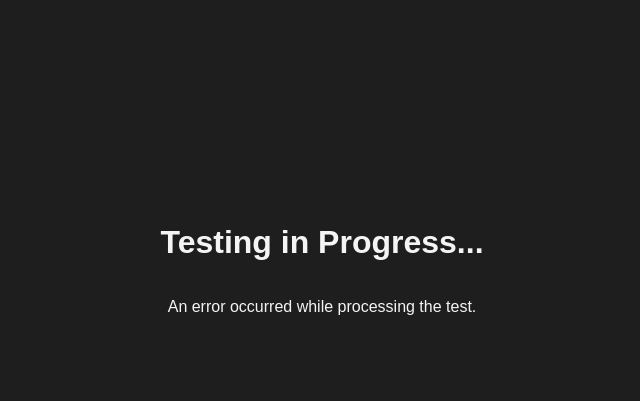
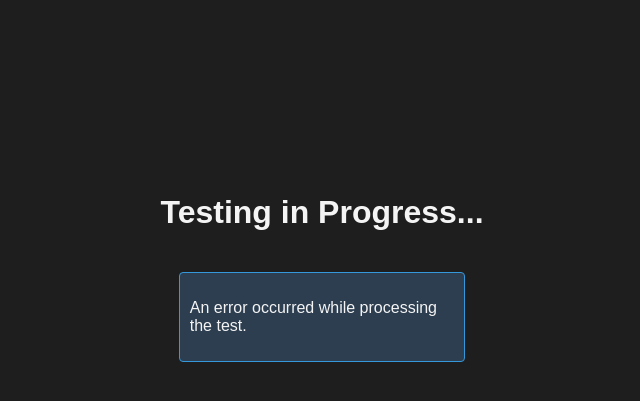
Before and after one commit to Ambady1/IDORnator, a Flask app: template templates/idor.html in a window 1280 px wide. Shown: the part 133-534 px from the top of the page, without its empty margins (318-958 px from the left). Run offline with Flask 3, Linux system fonts and the light colour scheme; the template is opened without the code that fills it, so the values that code supplies are empty.

Commit message:
minor-changes: made css scrollable

````diff
--- a/idor.py
+++ b/idor.py
@@ -3,6 +3,7 @@
 from urllib.parse import urlencode, urlparse, parse_qs, urlunparse
 from payload import generate_payloads  # Using Groq API for payload generation
 from process_Form import process_form
+
 
 def send_idor(form_data, flag):
     """
@@ -18,29 +19,26 @@
         temp_payload = generate_payloads(url, key_value)
     else:
         key_value = os.path.basename(parsed_url.path)
-        temp_payload = generate_payloads(url, key_value)  # Ensure temp_payload is defined here
+        # Ensure temp_payload is defined here
+        temp_payload = generate_payloads(url, key_value)
 
-    # Generate payloads dynamically using Groq API
+    temp_payload = [payload.replace("```plaintext", "") for payload in temp_payload]
+
+    # Generate payloads dynamically using GPT API
     responses = []
     for payload in temp_payload:
-        if parsed_url.query:
-            param_key = list(query_params.keys())[0]
-            query_params[param_key] = payload
-            new_query = urlencode(query_params, doseq=True)
-            modified_url = urlunparse(parsed_url._replace(query=new_query))
-
-            try:
-                response = requests.get(modified_url)
-                responses.append({
-                    "url": modified_url,
-                    "payload": payload,
-                    "status": response.status_code
-                })
-            except requests.RequestException as e:
-                responses.append({
-                    "url": modified_url,
-                    "payload": payload,
-                    "status": f"Error: {str(e)}"
-                })
+        try:
+            response = requests.get(payload)
+            responses.append({
+                "url": payload,
+                "payload": payload,
+                "status": response.status_code
+            })
+        except requests.RequestException as e:
+            responses.append({
+                "url": payload,
+                "payload": payload,
+                "status": f"Error: {str(e)}"
+            })
 
     return responses, flag
--- a/main.py
+++ b/main.py
@@ -26,8 +26,7 @@
         flag = 0
         # Step 1: Test IDOR
         yield "data: Creating intelligent payloads using AI...\n\n"
-        result1, flag = send_idor(form_data, flag)  # Use request.form for data
-        print(result1)
+        result1, flag = send_idor(form_data, flag)
         for entry in result1:
             yield (
                 f"data: <div class='result-item "
--- a/static/main.css
+++ b/static/main.css
@@ -78,3 +78,30 @@
 .btn:hover {
     background-color: #1e5d42; /* Darker green on hover */
 }
+
+/* Results container styling */
+#results {
+    width: 80%; /* Adjust the width as needed */
+    max-height: 400px; /* Set a fixed height */
+    margin-top: 20px; /* Add some space above the results */
+    padding: 10px; /* Add padding inside the container */
+    border: 1px solid #3498db; /* Blue border to match input styling */
+    border-radius: 4px; /* Slightly rounded corners */
+    background-color: #2c3e50; /* Dark background to match theme */
+    color: #f4f4f4; /* Text color */
+    overflow-y: auto; /* Enable vertical scrolling */
+    overflow-x: hidden; /* Prevent horizontal scrolling if content exceeds width */
+    text-align: left; /* Align text to the left for better readability */
+}
+
+/* Green text for successful results */
+.text-green {
+    color: #32CD32; /* Lime green */
+    font-weight: bold; /* Make it stand out */
+}
+
+/* Red text for failed results */
+.text-red {
+    color: #FF4500; /* Orange-red */
+    font-weight: bold; /* Make it stand out */
+}
````
